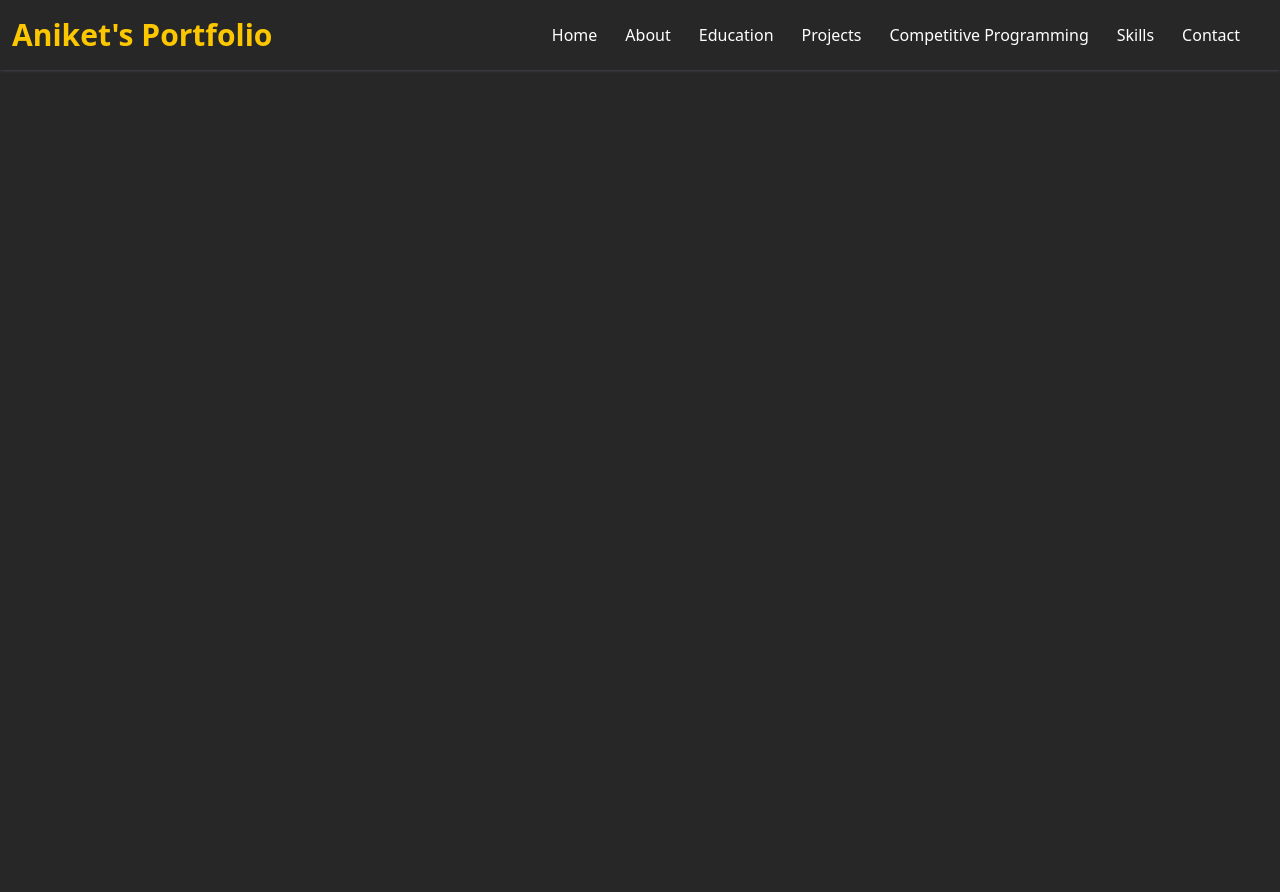
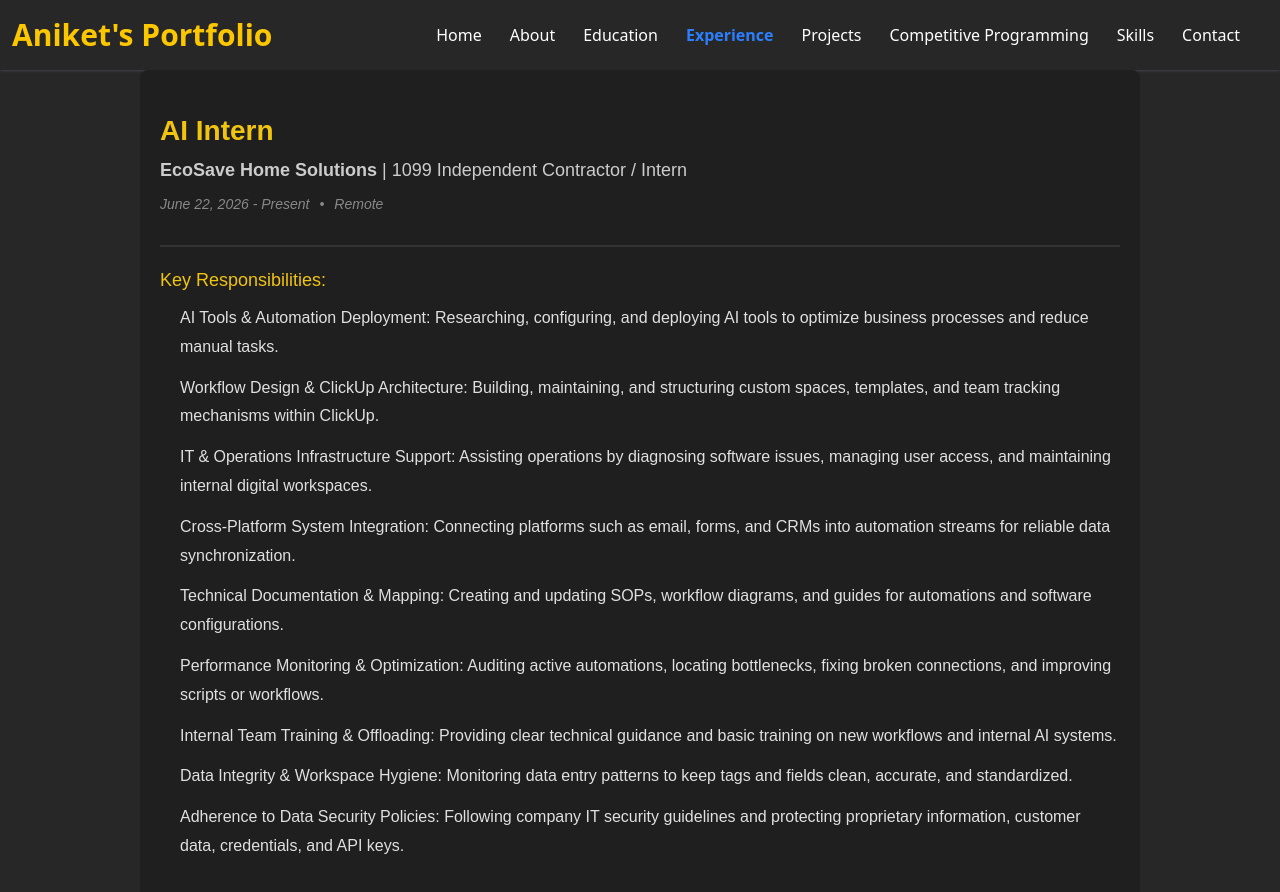
Before and after one commit to Anikettiw-at/portfoli2026, a React (Vite) app: page /Experience in a window 1280 px wide. Shown: the top 892 px of the page. Before the commit the page ends 800 px from the top, so only its background shows below. Built offline with nearby package versions, Linux system fonts and the light colour scheme.

Commit message:
update Experience

```diff
--- a/src/App.jsx
+++ b/src/App.jsx
@@ -9,6 +9,7 @@
 import CompetitiveProgramming from "./Pages/CompetitiveProgramming";
 import Skills from "./Pages/Skills";
 import Contact from "./Pages/Contact";
+import Experience from './Pages/Experience';
 
 function App() {
   return (
@@ -18,6 +19,7 @@
         <Route path="/" element={<Hero />} />
         <Route path="/About" element={<About />} />
         <Route path="/Education" element={<Education />} />
+        <Route path="/Experience" element={<Experience />} />
         <Route path="/Projects" element={<Projects />} />
         <Route
           path="/Competitive-Programming"
--- a/src/Components/Navbar.jsx
+++ b/src/Components/Navbar.jsx
@@ -6,12 +6,12 @@
     { name: "Home", path: "/" },
     { name: "About", path: "/About" },
     { name: "Education", path: "/Education" },
+    { name: "Experience", path: "/Experience" },
     { name: "Projects", path: "/Projects" },
     { name: "Competitive Programming", path: "/Competitive-Programming" },
     { name: "Skills", path: "/Skills" },
     { name: "Contact", path: "/Contact" },
   ];
-
 
   return (
     <div className="flex text-white justify-between items-center w-full h-[70px] px-3 shadow shadow-zinc-700">
--- a/src/Data/experience.js
+++ b/src/Data/experience.js
@@ -0,0 +1,19 @@
+export const internshipDetails = {
+  role: "AI Intern",
+  company: "EcoSave Home Solutions",
+  location: "Remote",
+  startDate: "June 22, 2026",
+  endDate: "Present",
+  classification: "1099 Independent Contractor / Intern",
+  responsibilities: [
+    "AI Tools & Automation Deployment: Researching, configuring, and deploying AI tools to optimize business processes and reduce manual tasks.",
+    "Workflow Design & ClickUp Architecture: Building, maintaining, and structuring custom spaces, templates, and team tracking mechanisms within ClickUp.",
+    "IT & Operations Infrastructure Support: Assisting operations by diagnosing software issues, managing user access, and maintaining internal digital workspaces.",
+    "Cross-Platform System Integration: Connecting platforms such as email, forms, and CRMs into automation streams for reliable data synchronization.",
+    "Technical Documentation & Mapping: Creating and updating SOPs, workflow diagrams, and guides for automations and software configurations.",
+    "Performance Monitoring & Optimization: Auditing active automations, locating bottlenecks, fixing broken connections, and improving scripts or workflows.",
+    "Internal Team Training & Offloading: Providing clear technical guidance and basic training on new workflows and internal AI systems.",
+    "Data Integrity & Workspace Hygiene: Monitoring data entry patterns to keep tags and fields clean, accurate, and standardized.",
+    "Adherence to Data Security Policies: Following company IT security guidelines and protecting proprietary information, customer data, credentials, and API keys."
+  ]
+};
--- a/src/Pages/Experience.jsx
+++ b/src/Pages/Experience.jsx
@@ -1,9 +1,75 @@
-import React from 'react'
+import React from 'react';
+import { internshipDetails } from '../data/experience'; // Data file se import kiya
 
 function Experience() {
+  const styles = {
+    container: {
+      padding: '40px 20px',
+      maxWidth: '1000px',
+      margin: '0 auto',
+      fontFamily: 'Arial, sans-serif',
+      color: '#fff', // White text
+      backgroundColor: '#1f1f1f', // Dark background to match your portfolio
+      borderRadius: '8px'
+    },
+    header: {
+      borderBottom: '2px solid #333',
+      paddingBottom: '15px',
+      marginBottom: '20px'
+    },
+    roleTitle: {
+      fontSize: '28px',
+      fontWeight: 'bold',
+      margin: '0 0 5px 0',
+      color: '#f1c40f' // Yellow accent color
+    },
+    companyInfo: {
+      fontSize: '18px',
+      color: '#ccc',
+      margin: '0 0 10px 0'
+    },
+    dateLocation: {
+      fontSize: '14px',
+      color: '#888',
+      fontStyle: 'italic',
+      marginBottom: '15px'
+    },
+    list: {
+      paddingLeft: '20px',
+      lineHeight: '1.8'
+    },
+    listItem: {
+      marginBottom: '12px',
+      color: '#e0e0e0'
+    }
+  };
+
   return (
-    <div>Experience</div>
-  )
+    <div style={styles.container}>
+      <div style={styles.header}>
+        <h2 style={styles.roleTitle}>{internshipDetails.role}</h2>
+        <h3 style={styles.companyInfo}>
+          <strong>{internshipDetails.company}</strong> | {internshipDetails.classification}
+        </h3>
+        <div style={styles.dateLocation}>
+          <span>{internshipDetails.startDate} - {internshipDetails.endDate}</span>
+          <span style={{ margin: '0 10px' }}>•</span>
+          <span>{internshipDetails.location}</span>
+        </div>
+      </div>
+
+      <div>
+        <h4 style={{ fontSize: '18px', marginBottom: '10px', color: '#f1c40f' }}>Key Responsibilities:</h4>
+        <ul style={styles.list}>
+          {internshipDetails.responsibilities.map((item, index) => (
+            <li key={index} style={styles.listItem}>
+              {item}
+            </li>
+          ))}
+        </ul>
+      </div>
+    </div>
+  );
 }
 
-export default Experience
+export default Experience;
```
